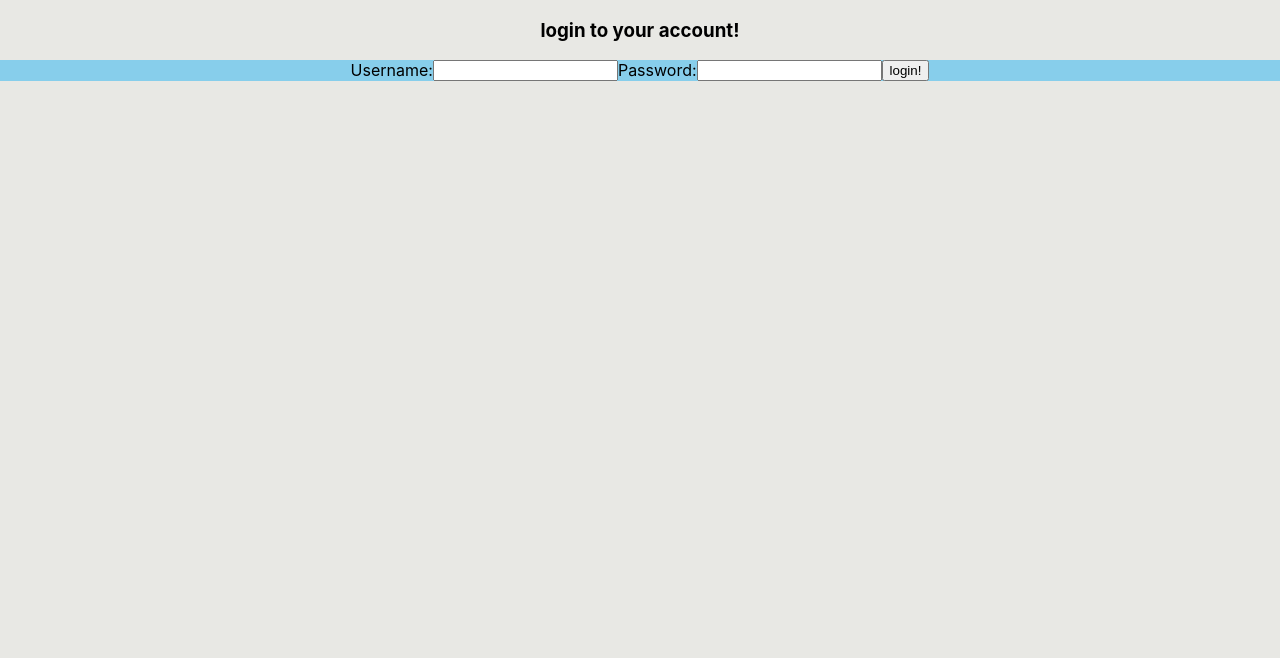
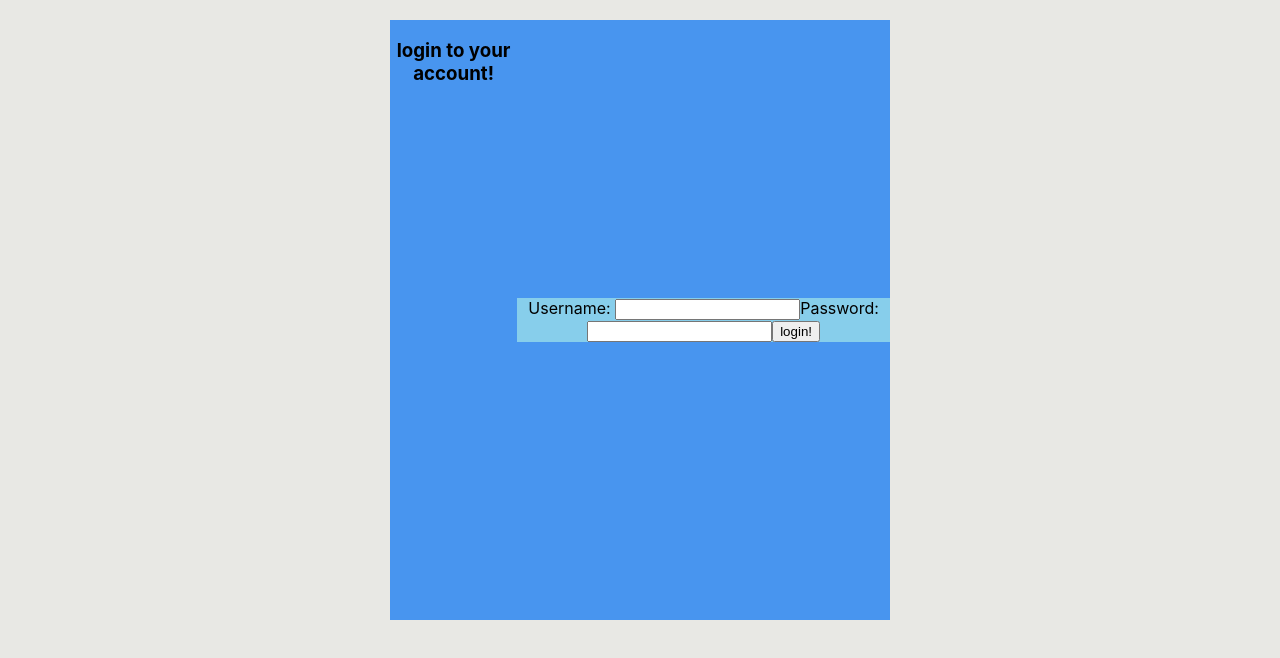
Before and after one commit to Team-GA/goal-planner, a React (Create React App) app in the folder client/: page /login in a window 1280 px wide. Shown: the top 658 px of the page. Built offline with nearby package versions, Linux system fonts and the light colour scheme.

Commit message:
updated client

```diff
--- a/client/src/App.js
+++ b/client/src/App.js
@@ -6,7 +6,7 @@ import Home from './screens/Home';
 import Landing from './screens/Landing';
 import Login from './screens/Login';
 import Register from './screens/Register';
-import Nav from './components/Nav';
+import Nav from './components/Nav'
 
 function App() {
   const [user, setUser] = useState(null);
@@ -51,6 +51,7 @@ function App() {
         </Route>
 
         <Route path="/add-to-do">
+        <Nav />
           <h1>This is where we will add to the To-Do List!</h1>
         </Route>
 
--- a/client/src/components/Nav.js
+++ /dev/null
@@ -1,11 +0,0 @@
-import React from 'react'
-
-function Nav() {
-    return (
-        <div>
-
-        </div>
-    )
-}
-
-export default Nav
--- a/client/src/screens/Login.css
+++ b/client/src/screens/Login.css
@@ -11,11 +11,19 @@
 
 body{
     background-color: #e8e8e4;
+    margin: 0 auto;
+}
+.login-section {
+   background: #4895ef;
+   display: flex;
+   width: 500px;
+   height: 600px;
+   margin: 0 auto;
+   margin-top: 20px;
 }
 
-form {
+.login-form {
     background: skyblue;
-    display: flex;
-    justify-content: center;
+
     margin: auto;
 }
--- a/client/src/screens/Login.jsx
+++ b/client/src/screens/Login.jsx
@@ -29,9 +29,9 @@ const Login = (props) => {
       }
   }
     return (
-        <section>
+        <section className="login-section">
         <h3>login to your account!</h3>
-        <form onSubmit={handleSubmit}>
+        <form className="login-form" onSubmit={handleSubmit}>
           <label htmlFor="username">Username: </label>
           <input id="username" type="text" value={username} onChange={(e) => setUsername(e.target.value)} />
 
```
